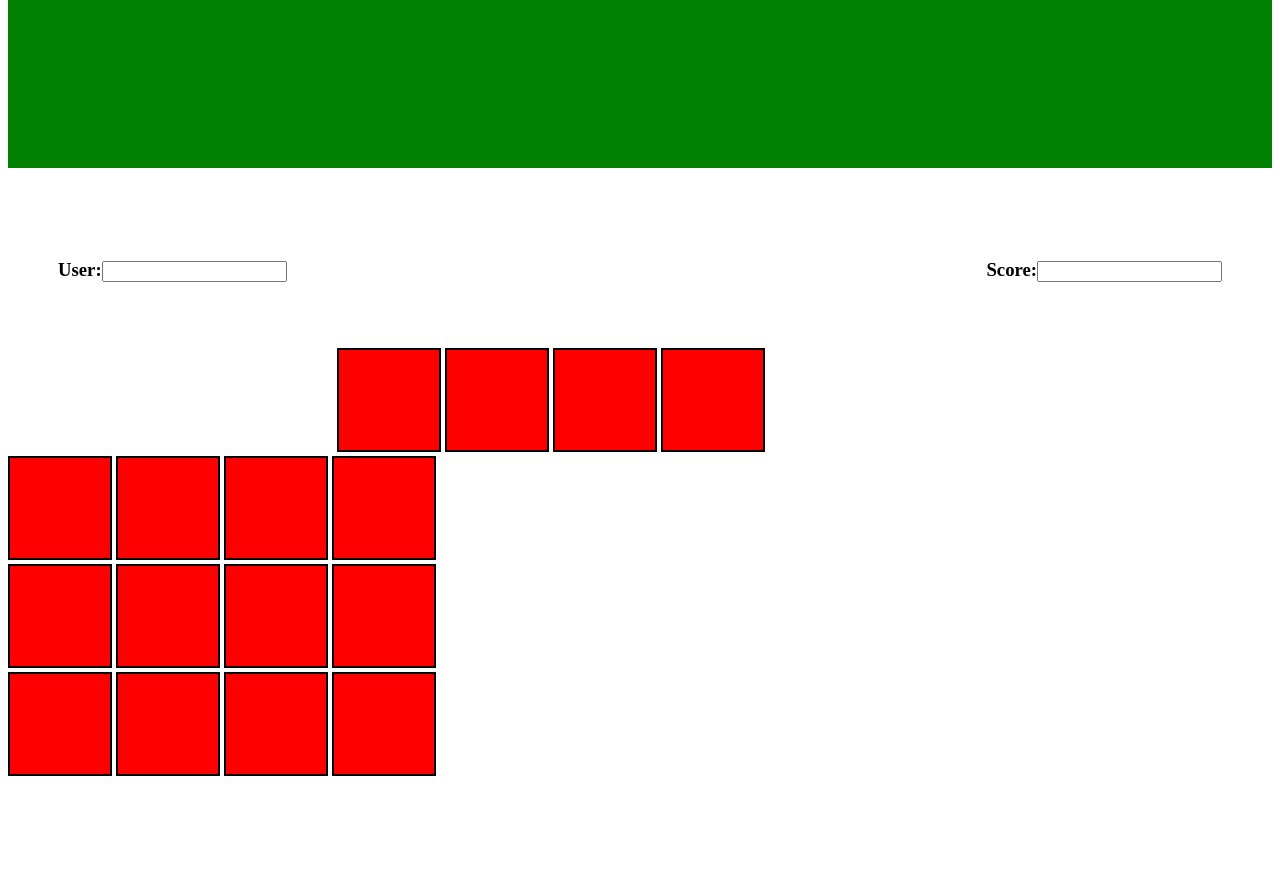
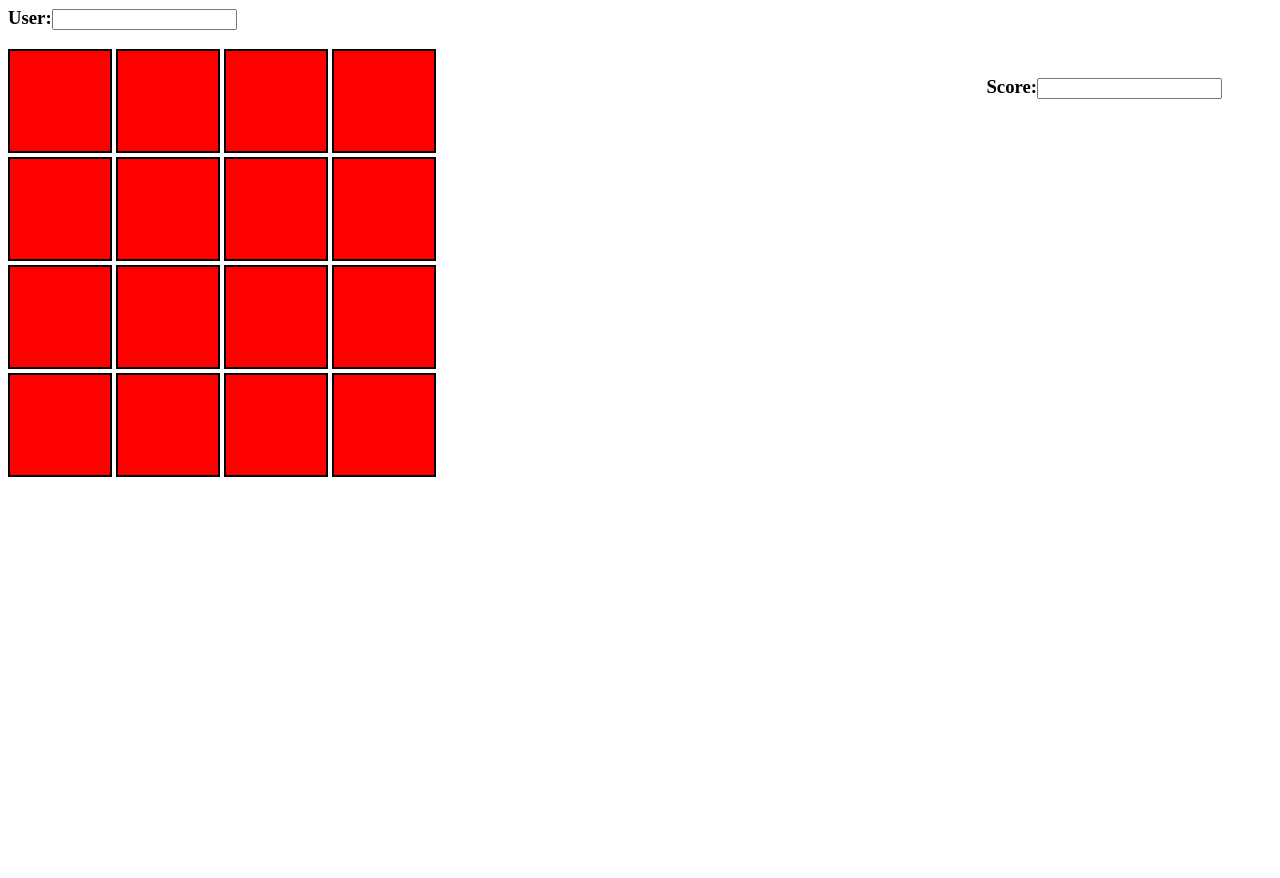
Before and after one commit to sgc88/gameBoard, a plain HTML site: page index.html in a window 1280 px wide. Shown: the part 73-951 px from the top of the page. After the commit the page ends 800 px from the top, so only its background shows below. Drawn offline with nearby package versions, Linux system fonts and the light colour scheme.

Commit message:
all boxes are in order now

```diff
--- a/style.css
+++ b/style.css
@@ -6,7 +6,7 @@ display:inline-block;
 border: 2px solid black;
 
 }
-header{
+/*header{
 
   widht:100%;
   height: 400px;
@@ -18,7 +18,7 @@ header h1{
   height:20px;
   padding-left: 400px;
   padding-bottom: 200px;
-  margin: 10px aut0;
+  margin: 10px aut0;*/
 
 }
 
```
